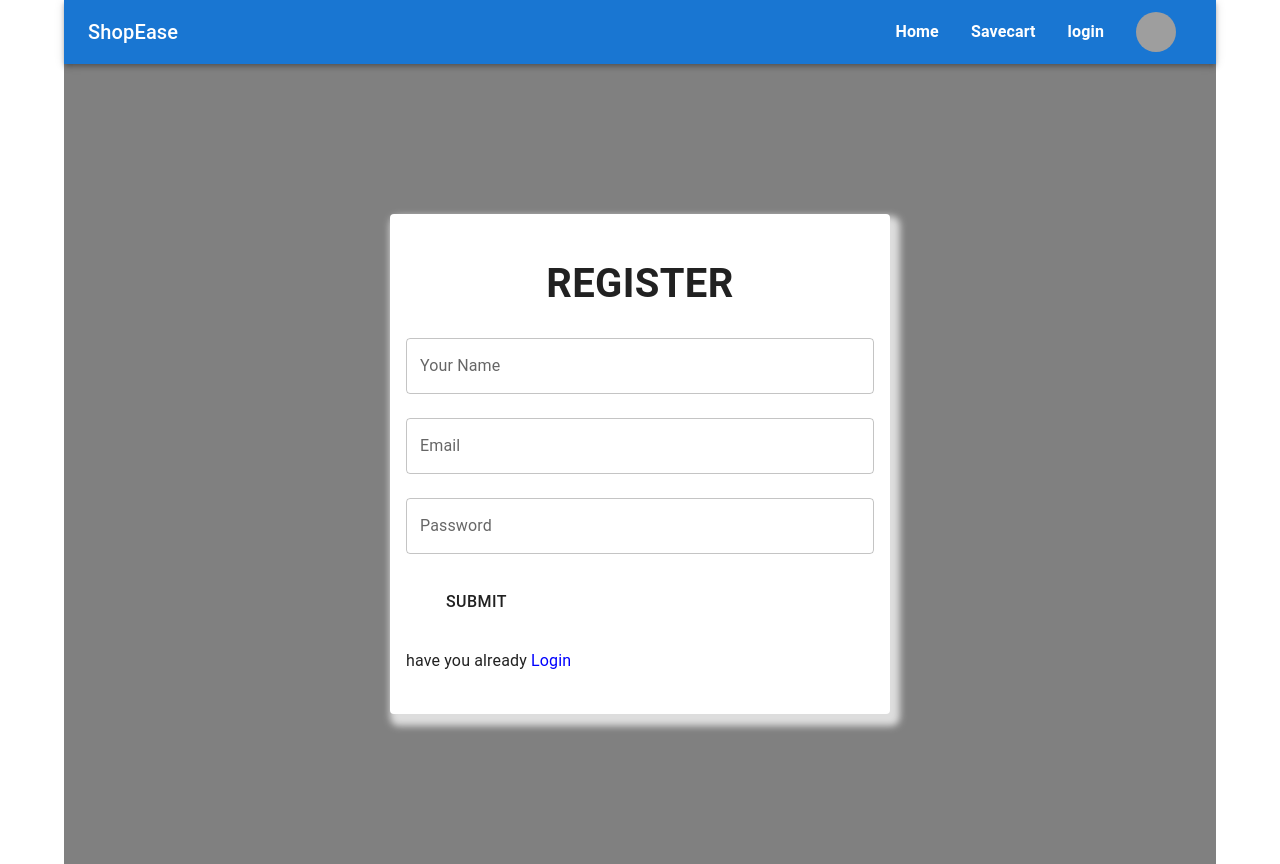
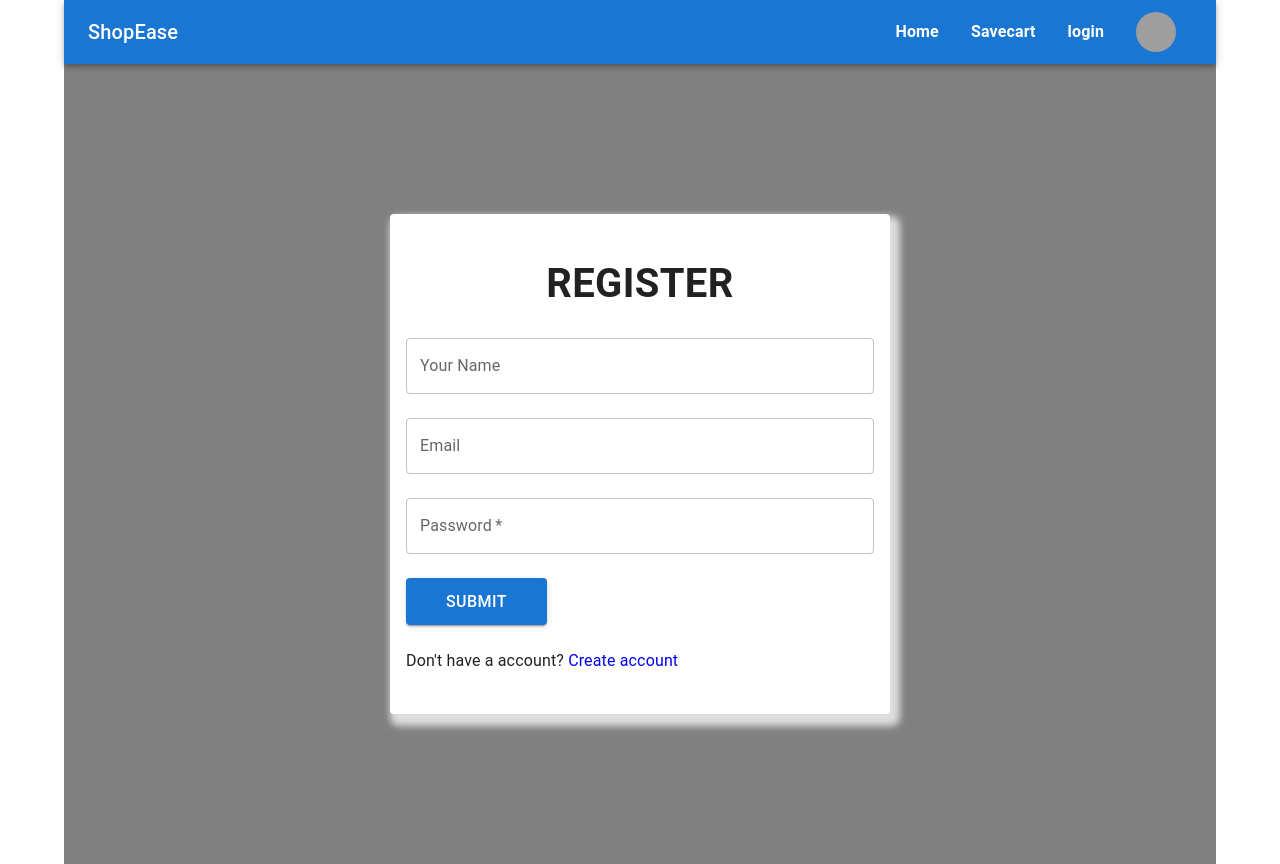
Before and after one commit to mdismail645221/ShopEase-assessment-client, a React (Create React App) app: page /register in a window 1280 px wide. Built offline with nearby package versions, Linux system fonts and the light colour scheme; grey boxes are pictures that could not be loaded.

Commit message:
firebase config file added

```diff
--- /dev/null
+++ b/src/firebase/firebase.config.js
@@ -0,0 +1,24 @@
+
+// Import the functions you need from the SDKs you need
+import { initializeApp } from "firebase/app";
+// import { getAnalytics } from "firebase/analytics";
+// TODO: Add SDKs for Firebase products that you want to use
+// https://firebase.google.com/docs/web/setup#available-libraries
+
+// Your web app's Firebase configuration
+// For Firebase JS SDK v7.20.0 and later, measurementId is optional
+const firebaseConfig = {
+    apiKey: "AIzaSyASn-5PbdaBgkWaJ9bI8eE5zoUmzea4Zzs",
+    authDomain: "evaluationassignment-89c3d.firebaseapp.com",
+    projectId: "evaluationassignment-89c3d",
+    storageBucket: "evaluationassignment-89c3d.appspot.com",
+    messagingSenderId: "424445045699",
+    appId: "1:424445045699:web:42f682369363e33fb5eb76",
+    measurementId: "G-M6LCDLEBGG"
+};
+
+// Initialize Firebase
+const app = initializeApp(firebaseConfig);
+// const analytics = getAnalytics(app);
+
+export default app
--- a/src/pages/Register/Register.js
+++ b/src/pages/Register/Register.js
@@ -31,19 +31,19 @@ const Register = () => {
                         </Box>
                         <Box >
                             {/* <label htmlFor="name">Name</label> */}
-                            <TextField type="password" sx={{ width: '100%', }}  id="outlined-basic" label="Password" variant="outlined" {...register("password", { required: "password is required" })}  />
+                            <TextField type="password" sx={{ width: '100%', }}  id="outlined-basic" label="Password" variant="outlined" {...register("password", { required: "password is required" })} required />
                             {errors.email && <p className='text-red-600 font-semibold'>{errors?.email?.message}</p>}
                         </Box>
 
                         <Box>
-                            <Button type='submit' variant="subit">Submit</Button>
+                            <Button type='submit' variant="contained">Submit</Button>
                         </Box>
 
                         <Box sx={{
                             '& a': { color: "blue" },
                             '& a:hover': { textDecoration: 'underline' }
                         }}>
-                            <Typography>have you already <Link to='/login'>Login</Link></Typography>
+                            <Typography>Don't have a account? <Link to='/login'>Create account</Link></Typography>
                         </Box>
 
                     </Stack>
```
